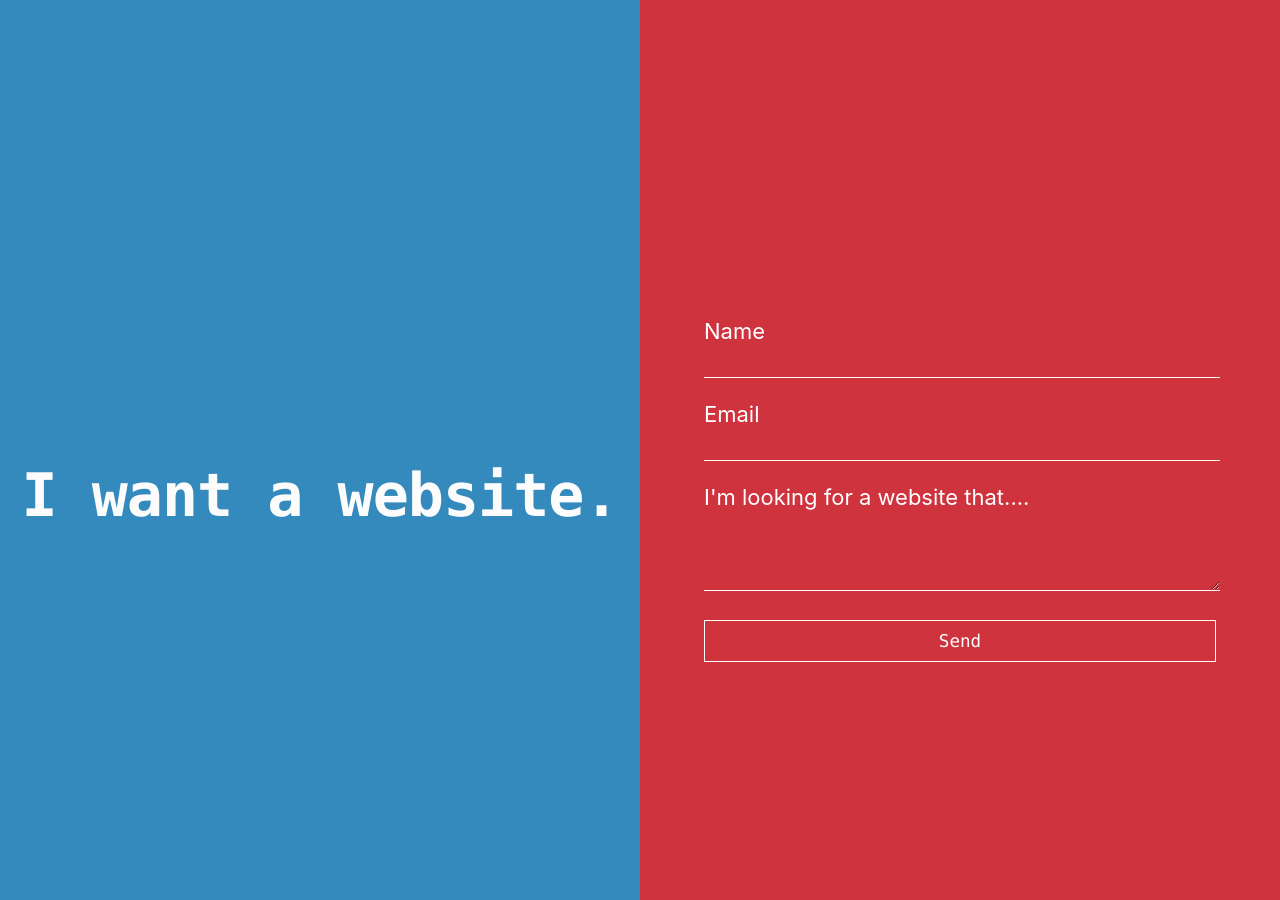
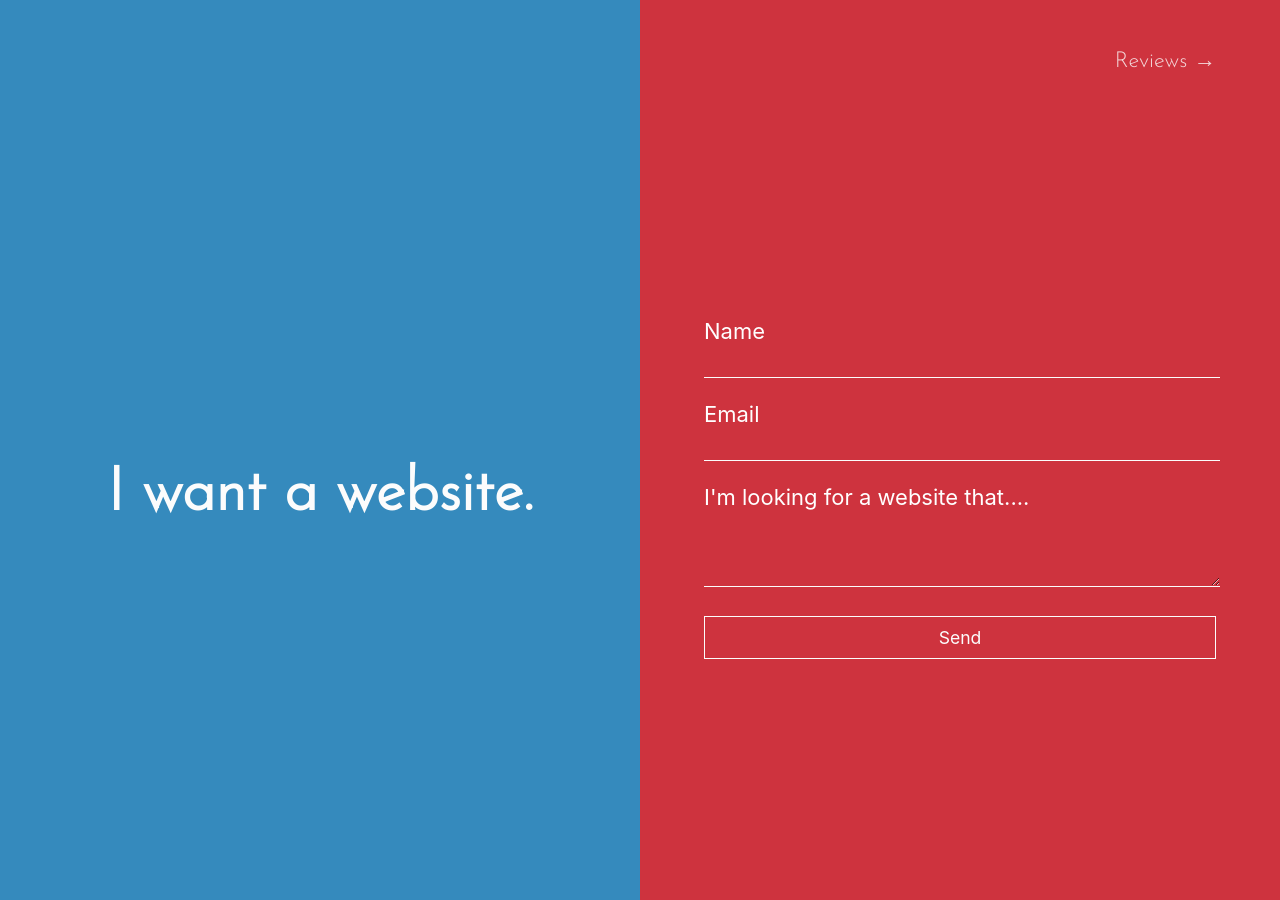
Before and after one commit to sharu725/sharu725.github.io, a Jekyll site: the page built from website.html, in a window 1280 px wide. Built offline with Jekyll 4.4.1, drawn with Linux system fonts in a browser that asks for light colours.

Commit message:
no message

```diff
--- a/_includes/head.html
+++ b/_includes/head.html
@@ -9,7 +9,7 @@
     <link rel="alternate" type="application/rss+xml" title="{{ site.title }}" href="{{ "/feed.xml" | prepend: site.baseurl | prepend: site.url }}">
     <!-- Favicon -->
     <link rel="shortcut icon" type="image/x-icon" href="favicon.ico" />
-
+    <link href="https://fonts.googleapis.com/css?family=Josefin+Sans:300" rel="stylesheet">
     <!-- Apple touch icons -->
     <link rel="apple-touch-icon-precomposed" href="/img/apple-touch-icon-iphone-60x60.png">
     <link rel="apple-touch-icon" sizes="144x144" href="/img/apple-touch-icon-ipad-retina-152x152.png">
--- a/_sass/_base.scss
+++ b/_sass/_base.scss
@@ -90,19 +90,12 @@ h1, h2, h3, h4, h5, h6 {
  * Links
  */
 a {
-    color: $brand-color;
+
     text-decoration: none;
-
-    &:visited {
-        color: darken($brand-color, 15%);
-    }
-
     &:hover {
-        color: $text-color;
-        text-decoration: underline;
+        color: #2f2f2f;
     }
 }
-
 
 
 /**
--- a/_sass/_layout.scss
+++ b/_sass/_layout.scss
@@ -39,9 +39,9 @@
 
 .main-text {
 /*     font-family: 'Alfa Slab One', Helvetica, Arial, sans-serif; */
-    font-family: "Lucida Console", "Courier New", Courier, Monaco, monospace;
+    font-family: $base-font-family;
     font-weight: bold;
-    letter-spacing: -1px;
+/*     letter-spacing: -1px; */
     text-rendering: optimizelegibility;
     position: absolute;
     top: 50%;
@@ -58,8 +58,9 @@
 
 }
 
-a .main-text {
+a .main-text, a .review-link {
     text-decoration: none;
+    color: #fcfcfc;
         &:hover{
         color: #2f2f2f;
     }
@@ -87,8 +88,8 @@ a .main-text {
     }
 
     input, textarea {
-        font-size: $base-font-size * 0.7;
-        font-family: "Lucida Console", "Courier New", Courier, Monaco, monospace;
+        font-size: $base-font-size * 0.8;
+        font-family: $base-font-family;
         border:none;
         color: #fcfcfc;
         border-bottom: 1px solid #fcfcfc;
@@ -111,6 +112,7 @@ a .main-text {
 
 
     input[type="submit"] {
+        font-family: -apple-system,".SFNSText-Regular","San Francisco","Roboto","Segoe UI","Helvetica Neue","Lucida Grande",Arial,sans-serif;
         padding: 10px 15px;
         font-size: $base-font-size * 0.8;
         border: 1px solid #fcfcfc;
@@ -121,3 +123,11 @@ a .main-text {
         }
     }
 }
+
+
+.review-link {
+    position: absolute;
+    top: 5%;
+    right: 5%;
+    opacity: 0.8;
+}
--- a/css/main.scss
+++ b/css/main.scss
@@ -6,7 +6,7 @@
 
 
 // Our variables
-$base-font-family: "Helvetica Neue", Helvetica, Arial, sans-serif;
+$base-font-family: 'Josefin Sans', sans-serif;
 $base-font-size:   22px;
 $base-font-weight: 400;
 $small-font-size:  $base-font-size * 0.875;
--- a/website.html
+++ b/website.html
@@ -27,4 +27,7 @@ onsubmit="submitted=true;">
             <input type="submit" value="Send" />
 
         </form>
+
     </div>
+
+     <div><a href="/reviews.html"><p class="review-link">Reviews →</p></a></div>
```
